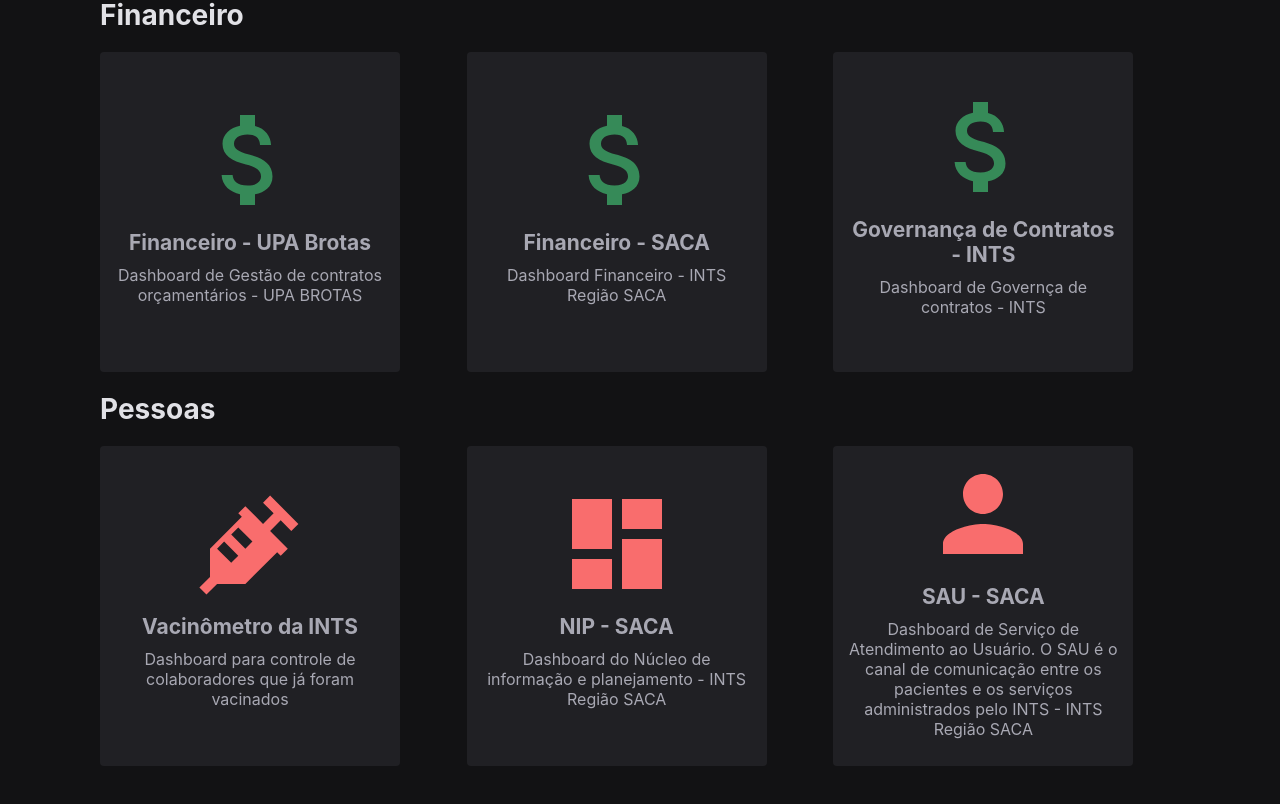
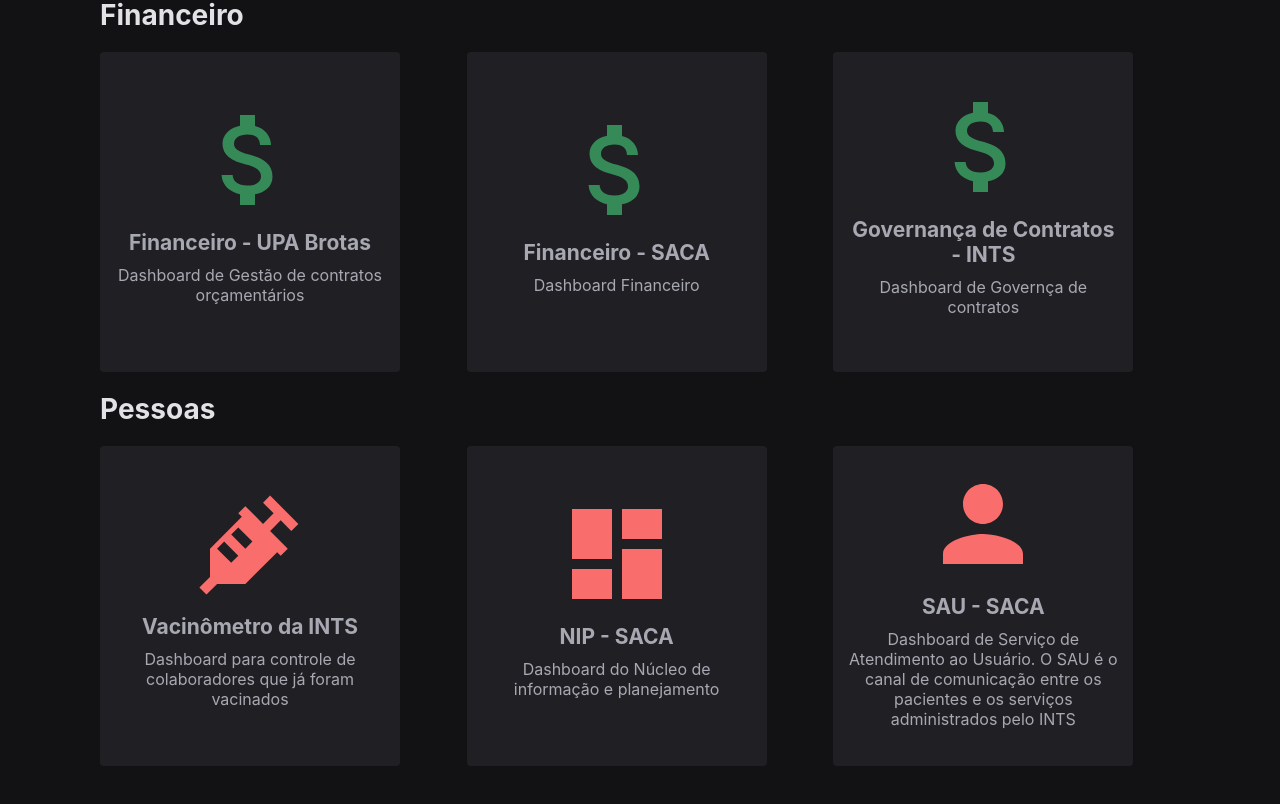
Before and after one commit to lucaslsneves/portal, a React (Create React App) app: page / in a window 1280 px wide. Shown: the part 490-1294 px from the top of the page. Built offline with nearby package versions, Linux system fonts and the light colour scheme.

Commit message:
change card descriptions

```diff
--- a/src/App.js
+++ b/src/App.js
@@ -57,21 +57,21 @@ function App() {
           <Card
             url="https://app.powerbi.com/groups/2a893268-27c7-4c20-8719-9651255b402b/reports/0859cccd-3c5d-4e35-b5d8-f1dc698188c6/ReportSection"
             title="Financeiro - UPA Brotas"
-            description="Dashboard de Gestão de contratos orçamentários - UPA BROTAS"
+            description="Dashboard de Gestão de contratos orçamentários"
             icon="money"
 
           />
           <Card
             url="https://app.powerbi.com/view?r=eyJrIjoiMzJlYTA3ZjEtZDZkYy00MjgzLWFkMTAtOTA0MjVhZjk2OTVhIiwidCI6IjMwYWExY2UxLTI1NjYtNDA3NS1iN2JlLTNmMjYzZDg5NzkwNSJ9&pageName=ReportSection3fca400e62f8c9805ef7"
             title="Financeiro - SACA"
-            description="Dashboard Financeiro - INTS Região SACA"
+            description="Dashboard Financeiro"
             icon="money"
 
           />
           <Card
             url="https://app.powerbi.com/groups/ccca8928-7804-4481-bc8d-1b9aba6f4eb4/reports/cd9d42fc-c06f-4b3b-8ea5-3967272bbb9c/ReportSectione114d89fcfdc9056a9fc"
             title="Governança de Contratos - INTS"
-            description="Dashboard de Governça de contratos - INTS"
+            description="Dashboard de Governça de contratos"
             icon="money"
 
           />
@@ -88,7 +88,7 @@ function App() {
           <Card
             url="https://app.powerbi.com/view?r=eyJrIjoiYTc5YzQ1OTMtNThmMi00ODMxLWFiNjUtMGMwNzhlOWM4ZDc5IiwidCI6IjMwYWExY2UxLTI1NjYtNDA3NS1iN2JlLTNmMjYzZDg5NzkwNSJ9&pageName=ReportSection"
             title="NIP - SACA"
-            description="Dashboard do Núcleo de informação e planejamento - INTS Região SACA"
+            description="Dashboard do Núcleo de informação e planejamento"
             color="#f96d6d"
           />
 
@@ -96,7 +96,7 @@ function App() {
             url="https://app.powerbi.com/view?r=eyJrIjoiY2U0MDA2NjctN2M1Yy00Zjg1LTlmN2ItYTdiOGVjNTllZjdiIiwidCI6IjMwYWExY2UxLTI1NjYtNDA3NS1iN2JlLTNmMjYzZDg5NzkwNSJ9&pageName=ReportSection4bf54491f47972c7581b"
             title="SAU - SACA"
             description="Dashboard de Serviço de Atendimento ao Usuário.
-            O SAU é o canal de comunicação entre os pacientes e os serviços administrados pelo INTS - INTS Região SACA"
+            O SAU é o canal de comunicação entre os pacientes e os serviços administrados pelo INTS"
             icon="person"
             color="#f96d6d"
           />
```
